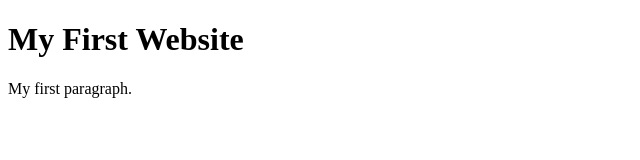
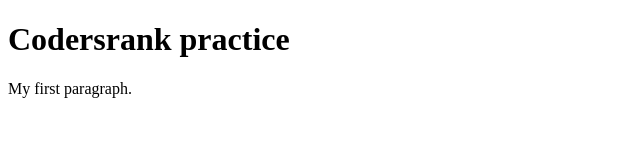
Before and after one commit to atripolskyy/codersrank-practice, a website: page index.html in a window 1280 px wide. Shown: the whole page, without its empty margins (0-640 px from the left). Drawn offline with Linux system fonts and the light colour scheme.

Commit message:
init: init commit

```diff
--- a/index.html
+++ b/index.html
@@ -1,11 +1,11 @@
 <!DOCTYPE html>
 <html>
   <head>
-    <title>Page Title</title>
+    <title>Codersrank practice</title>
   </head>
   <body>
 
-    <h1>My First Website</h1>
+    <h1>Codersrank practice</h1>
     <p>My first paragraph.</p>
 
   </body>
```
